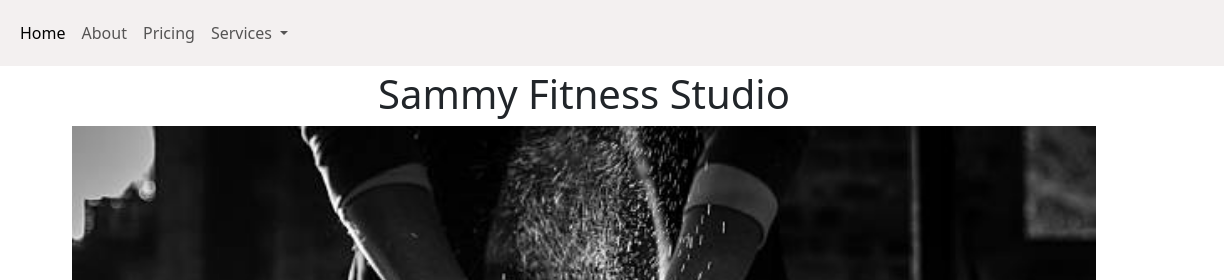
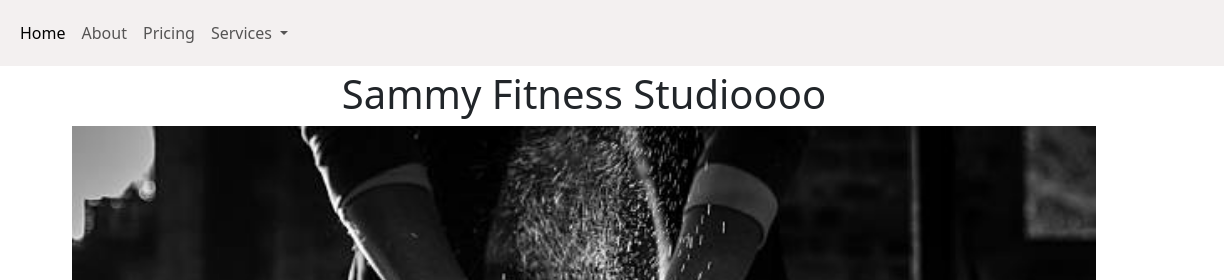
Before and after one commit to SelfPracticeProjects/FullStackProjects, a plain HTML site: page webpages/index.html in a window 1280 px wide. Shown: the top 280 px of the page, 56-1280 px from the left. Drawn offline with nearby package versions, Linux system fonts and the light colour scheme.

Commit message:
Update index.html

```diff
--- a/webpages/index.html
+++ b/webpages/index.html
@@ -12,7 +12,7 @@
     <header>
         <div>
             <h1 style="text-align: center;  padding-top: 70px; ">
-                Sammy Fitness Studio
+                Sammy Fitness Studioooo
             </h1>
         </div>
 <!-- Navbar -->
```
